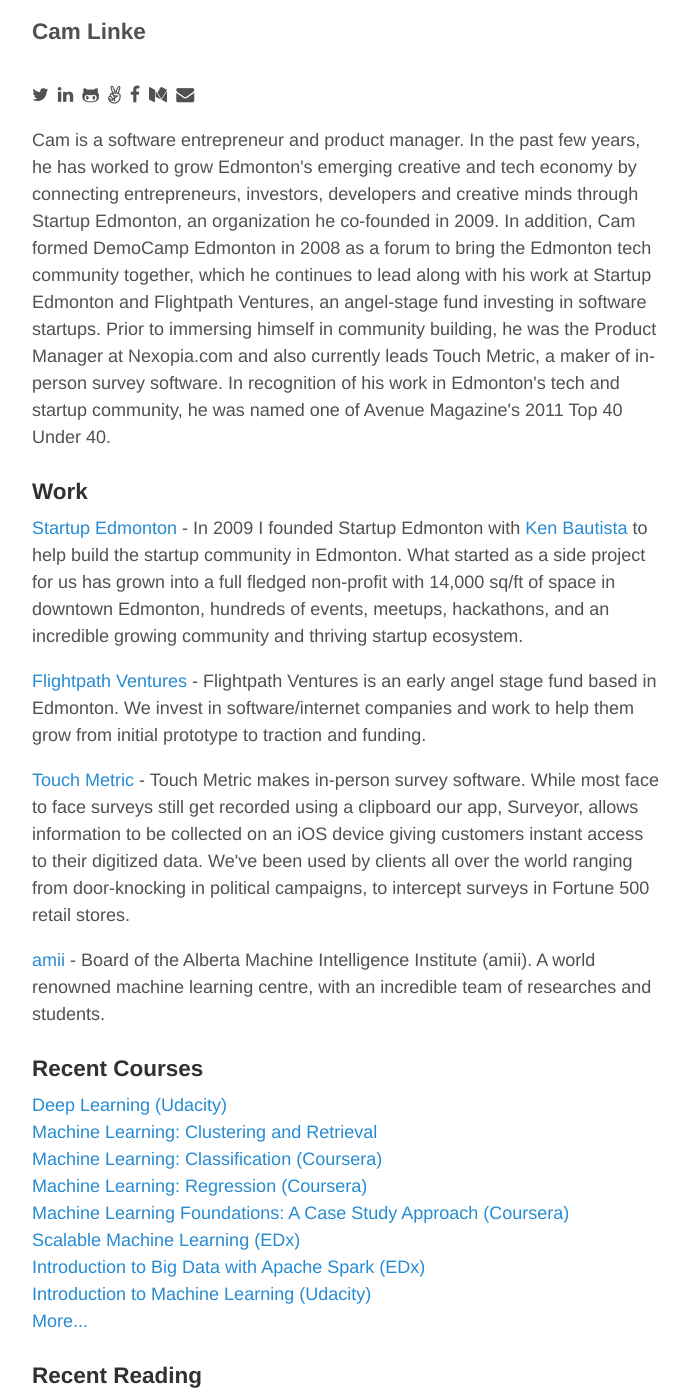
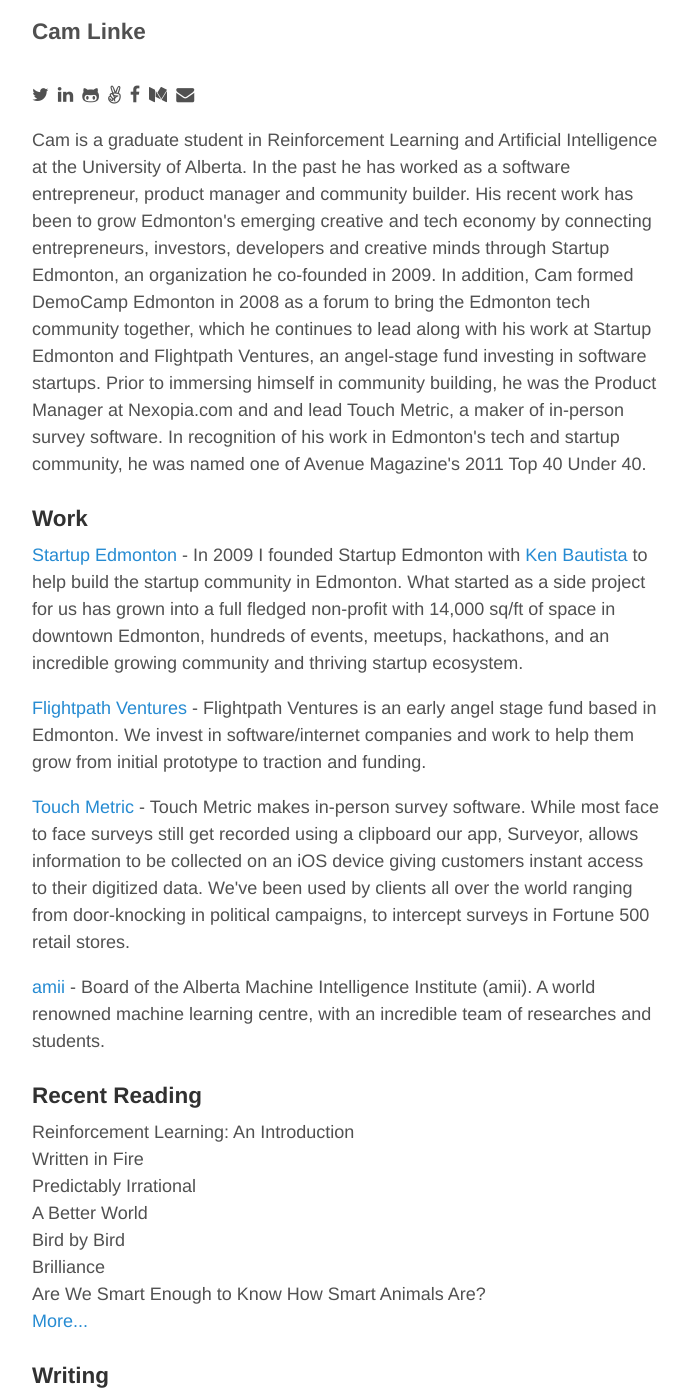
Before and after one commit to camlinke/camlinke.github.io, a Jekyll site: the page built from index.html, in a window 1280 px wide and 1400 px high. Shown: the whole window, without its empty margins (293-983 px from the left). Built offline with Jekyll 4.4.1, drawn with Linux system fonts in a browser that asks for light colours; nearby versions of some CDN libraries; the list of posts is cut into pages by our own code.

Commit message:
changed frontpage

```diff
--- a/index.html
+++ b/index.html
@@ -12,7 +12,7 @@
     <li><a href="mailto:cam.linke@gmail.com"><i class="fa fa-envelope"></i></a></li>
 </ul>
 <p>
-  Cam is a software entrepreneur and product manager. In the past few years, he has worked to grow Edmonton's emerging creative and tech economy by connecting entrepreneurs, investors, developers and creative minds through Startup Edmonton, an organization he co-founded in 2009. In addition, Cam formed DemoCamp Edmonton in 2008 as a forum to bring the Edmonton tech community together, which he continues to lead along with his work at Startup Edmonton and Flightpath Ventures, an angel-stage fund investing in software startups. Prior to immersing himself in community building, he was the Product Manager at Nexopia.com and also currently leads Touch Metric, a maker of in-person survey software. In recognition of his work in Edmonton's tech and startup community, he was named one of Avenue Magazine's 2011 Top 40 Under 40.
+  Cam is a graduate student in Reinforcement Learning and Artificial Intelligence at the University of Alberta. In the past he has worked as a software entrepreneur, product manager and community builder. His recent work has been to grow Edmonton's emerging creative and tech economy by connecting entrepreneurs, investors, developers and creative minds through Startup Edmonton, an organization he co-founded in 2009. In addition, Cam formed DemoCamp Edmonton in 2008 as a forum to bring the Edmonton tech community together, which he continues to lead along with his work at Startup Edmonton and Flightpath Ventures, an angel-stage fund investing in software startups. Prior to immersing himself in community building, he was the Product Manager at Nexopia.com and and lead Touch Metric, a maker of in-person survey software. In recognition of his work in Edmonton's tech and startup community, he was named one of Avenue Magazine's 2011 Top 40 Under 40.
 </p>
 
 <h3>Work</h3>
@@ -34,7 +34,7 @@
   <li><a href="/projects">More...</a></li>
 </ul> -->
 
-<h3>Recent Courses</h3>
+<!-- <h3>Recent Courses</h3>
 <ul class="frontpage-list">
   <li><a href="https://www.udacity.com/course/deep-learning--ud730">Deep Learning (Udacity)</a></li>
   <li><a href="https://www.coursera.org/learn/ml-clustering-and-retrieval">Machine Learning: Clustering and Retrieval</a></li>
@@ -45,7 +45,7 @@
   <li><a href="https://www.edx.org/course/introduction-big-data-apache-spark-uc-berkeleyx-cs100-1x">Introduction to Big Data with Apache Spark (EDx)</a></li>
   <li><a href="https://www.udacity.com/course/intro-to-machine-learning--ud120">Introduction to Machine Learning (Udacity)</a></li>
   <li><a href="/courses">More...</a></li>
-</ul>
+</ul> -->
 
 <h3>Recent Reading</h3>
 <ul class="frontpage-list">
```
